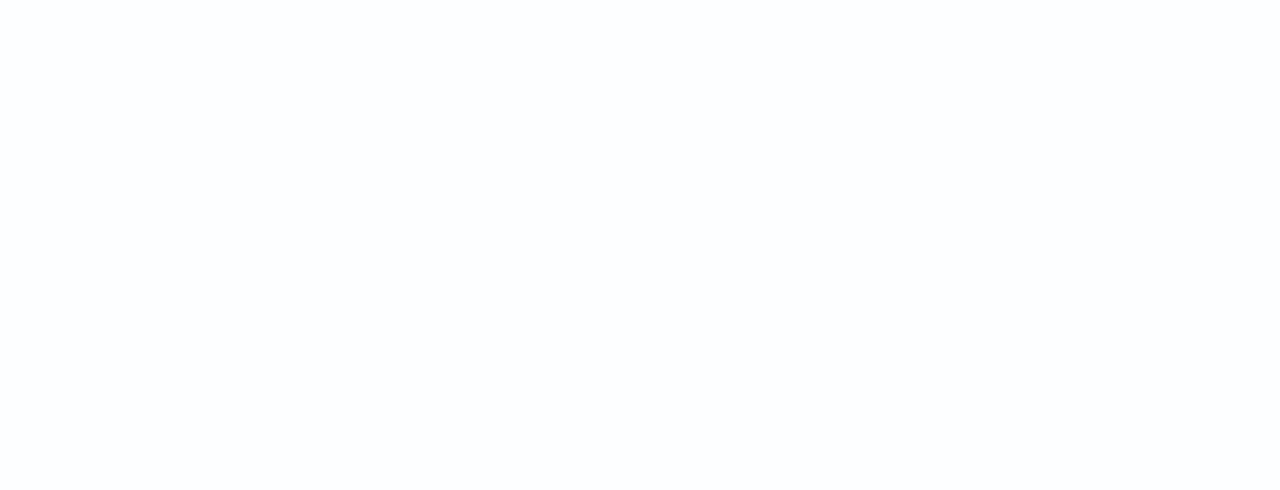
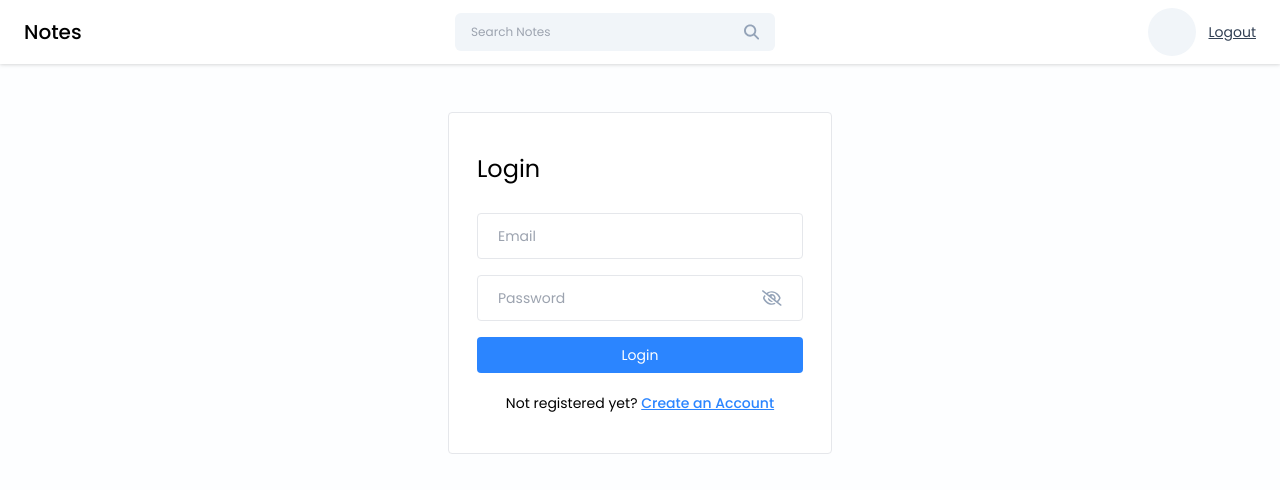
Before and after one commit to Himanshuraj2918/Notes_App, a React (Vite) app in the folder frontend/notes-app/: page / in a window 1280 px wide. Before the commit this address had no page. Shown: the top 490 px of the page. Built offline with nearby package versions, Linux system fonts and the light colour scheme.

Commit message:
home page

```diff
--- a/frontend/notes-app/src/App.jsx
+++ b/frontend/notes-app/src/App.jsx
@@ -8,7 +8,7 @@
   <Router>
    <Routes>
    <Route path='/dashboard' exact element={<Home/>}/>
-   <Route path='/login' exact element={<Login/>}/>
+   <Route path='/' exact element={<Login/>}/>
    <Route path='/signup' exact element={<Signup/>}/>
    </Routes>
    </Router>
```
